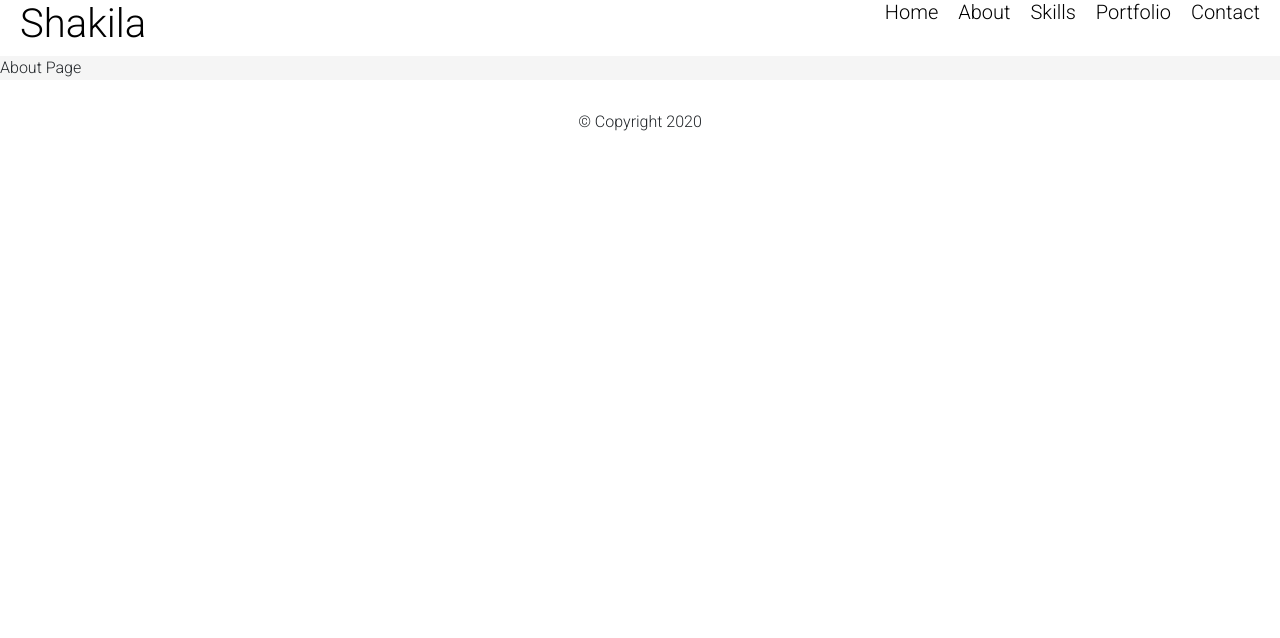
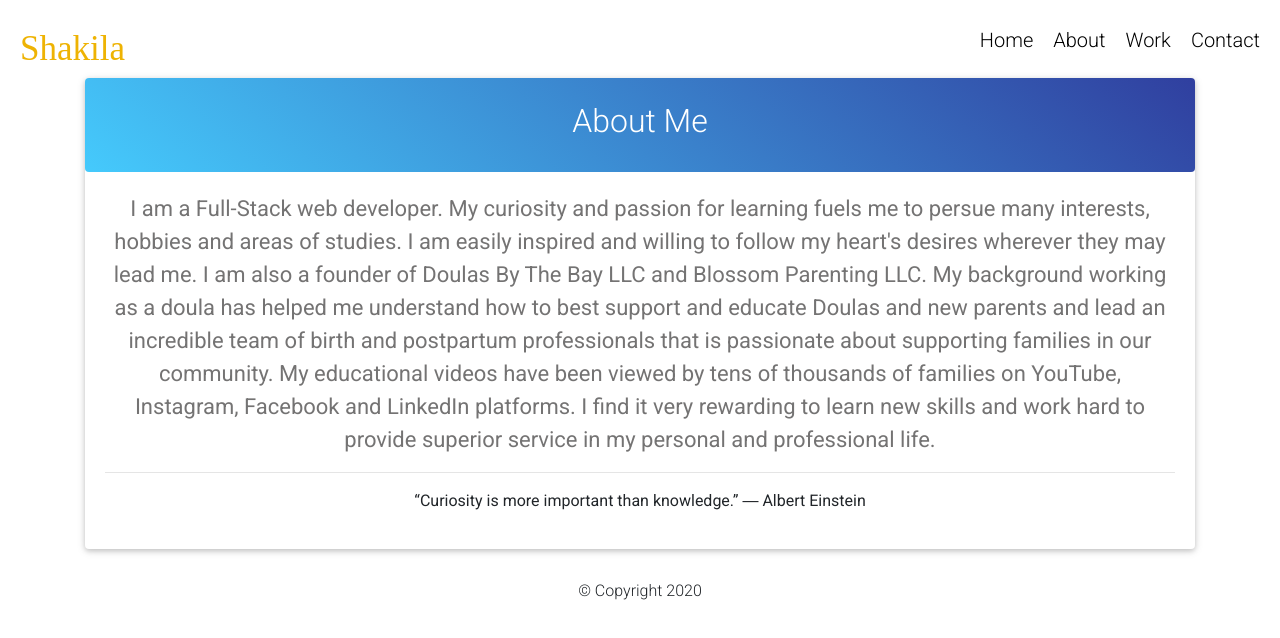
Before and after one commit to shakymary/myReactPortfolio, a React (Create React App) app: page /about in a window 1280 px wide. Shown: the top 638 px of the page. Built offline with nearby package versions, Linux system fonts and the light colour scheme.

Commit message:
added more contents to pages

```diff
--- a/src/App.js
+++ b/src/App.js
@@ -4,8 +4,7 @@ import HomeBody from "./components/HomeBody";
 import Footer from "./components/Footer";
 import { BrowserRouter as Router, Switch, Route } from "react-router-dom";
 import About from "./pages/About";
-import Skills from "./pages/Skills";
-import Portfolio from "./pages/Portfolio";
+import Work from "./pages/Work";
 import Contact from "./pages/Contact";
 
 function App() {
@@ -18,14 +17,9 @@ function App() {
             <About />
             <Footer />
           </Route>
-          <Route path="/skills">
+          <Route path="/work">
             <Header />
-            <Skills />
-            <Footer />
-          </Route>
-          <Route path="/portfolio">
-            <Header />
-            <Portfolio />
+            <Work />
             <Footer />
           </Route>
           <Route path="/contact">
--- a/src/components/Header.js
+++ b/src/components/Header.js
@@ -7,7 +7,7 @@ function Header() {
   return (
     <div className="header">
       <Link to="/">
-        <h1>Shakila</h1>
+        <h1 className="logo">Shakila</h1>
       </Link>
       <NavBar />
     </div>
--- a/src/components/HomeBody.js
+++ b/src/components/HomeBody.js
@@ -4,13 +4,19 @@ import "../style.css";
 function HomeBody() {
   return (
     <div className="home-body ">
-      <div className="home-body-content ">
+      <div className="home-body-content col-4 ">
         <lu>
           <li id="home-body-hi">Hi,</li>
-          <li id="home-body-i'mShakila">I'm Shakila,</li>
-          <li id="home-body-webDeveloper">Web Developer,</li>
+          <li id="home-body-i'mShakila">
+            I'm <span className="landing-color1">Shakila,</span>
+          </li>
+          <li id="home-body-webDeveloper">
+            Web <span className="landing-color2">Developer,</span>
+          </li>
           <li id="home-body-educator">Educator,</li>
-          <li id="home-body-doula">& Doula</li>
+          <li id="home-body-doula">
+            <span className="landing-color3">& </span>Doula
+          </li>
         </lu>
       </div>
       <div className="home-body-image ">
--- a/src/components/NavBar.js
+++ b/src/components/NavBar.js
@@ -11,11 +11,8 @@ function NavBar() {
       <Link to="/about">
         <h5>About</h5>
       </Link>
-      <Link to="/skills">
-        <h5>Skills</h5>
-      </Link>
-      <Link to="/porfolio">
-        <h5>Portfolio</h5>
+      <Link to="/work">
+        <h5>Work</h5>
       </Link>
       <Link to="/contact">
         <h5>Contact</h5>
--- a/src/pages/About.js
+++ b/src/pages/About.js
@@ -1,7 +1,54 @@
 import React from "react";
+import {
+  MDBCard,
+  MDBCardBody,
+  MDBCardImage,
+  MDBCardText,
+  MDBRow,
+  MDBCol,
+} from "mdbreact";
 
-function About() {
-  return <div className="main-body">About Page</div>;
-}
+const CardExample = () => {
+  return (
+    <div className="container">
+      <MDBRow className="">
+        <MDBCol col="4">
+          <MDBCard>
+            <MDBCardImage
+              className="blue-gradient white-text d-flex justify-content-center align-items-center flex-column p-4 rounded"
+              tag="div"
+            >
+              <h2>About Me</h2>
+            </MDBCardImage>
+            <MDBCardBody cascade className="text-center">
+              <MDBCardText className="biography-body">
+                I am a Full-Stack web developer. My curiosity and passion for
+                learning fuels me to persue many interests, hobbies and areas of
+                studies. I am easily inspired and willing to follow my heart's
+                desires wherever they may lead me. I am also a founder of Doulas
+                By The Bay LLC and Blossom Parenting LLC. My background working
+                as a doula has helped me understand how to best support and
+                educate Doulas and new parents and lead an incredible team of
+                birth and postpartum professionals that is passionate about
+                supporting families in our community. My educational videos have
+                been viewed by tens of thousands of families on YouTube,
+                Instagram, Facebook and LinkedIn platforms. I find it very
+                rewarding to learn new skills and work hard to provide superior
+                service in my personal and professional life.
+              </MDBCardText>
+              <hr />
+              <div className="text-center">
+                <p>
+                  “Curiosity is more important than knowledge.” ― Albert
+                  Einstein
+                </p>
+              </div>
+            </MDBCardBody>
+          </MDBCard>
+        </MDBCol>
+      </MDBRow>
+    </div>
+  );
+};
 
-export default About;
+export default CardExample;
--- a/src/pages/Contact.js
+++ b/src/pages/Contact.js
@@ -8,6 +8,7 @@ import {
   MDBBtn,
   MDBInput,
 } from "mdbreact";
+import "../style.css";
 
 const Contact = () => {
   return (
@@ -101,18 +102,36 @@ const Contact = () => {
               <hr className="hr-light my-4" />
               <ul className="list-inline text-center list-unstyled">
                 <li className="list-inline-item">
-                  <a href="#!" className="p-2 fa-lg w-ic">
-                    <MDBIcon fab icon="facebook" />
+                  <a
+                    href="https://github.com/shakymary"
+                    className="p-2 fa-lg w-ic"
+                  >
+                    <MDBIcon className="icons" fab icon="github" />
+                  </a>
+                </li>
+
+                <li className="list-inline-item">
+                  <a
+                    href="https://www.linkedin.com/in/shakila-marando-33432515/"
+                    className="p-2 fa-lg w-ic"
+                  >
+                    <MDBIcon className="icons" fab icon="linkedin-in" />
                   </a>
                 </li>
                 <li className="list-inline-item">
-                  <a href="#!" className="p-2 fa-lg w-ic">
-                    <MDBIcon fab icon="linkedin-in" />
+                  <a
+                    href="https://www.instagram.com/blossomparenting/"
+                    className="p-2 fa-lg w-ic"
+                  >
+                    <MDBIcon className="icons" fab icon="instagram" />
                   </a>
                 </li>
                 <li className="list-inline-item">
-                  <a href="#!" className="p-2 fa-lg w-ic">
-                    <MDBIcon fab icon="instagram" />
+                  <a
+                    href="https://www.facebook.com/shakila.marando"
+                    className="p-2 fa-lg w-ic"
+                  >
+                    <MDBIcon className="icons" fab icon="facebook" />
                   </a>
                 </li>
               </ul>
--- a/src/pages/Portfolio.js
+++ /dev/null
@@ -1,7 +0,0 @@
-import React from "react";
-
-function Portfolio() {
-  return <div>Portfolio Page</div>;
-}
-
-export default Portfolio;
--- a/src/pages/Skills.js
+++ /dev/null
@@ -1,7 +0,0 @@
-import React from "react";
-
-function Skills() {
-  return <div>Skills Page</div>;
-}
-
-export default Skills;
--- /dev/null
+++ b/src/pages/Work.js
@@ -0,0 +1,26 @@
+import React from "react";
+import { MDBListGroup, MDBListGroupItem, MDBContainer } from "mdbreact";
+import "../style.css";
+
+const MyListGroup = () => {
+  return (
+    <MDBContainer className="work-container">
+      <MDBListGroup style={{ width: "50rem" }}>
+        <MDBListGroupItem href="#" active>
+          <h2 className="pages-title">My Work</h2>
+        </MDBListGroupItem>
+        <MDBListGroupItem href="https://github.com/shakymary">
+          Full-Stack Web Developer
+        </MDBListGroupItem>
+        <MDBListGroupItem href="https://www.instagram.com/blossomparenting/">
+          Doulas & New Parent Educator
+        </MDBListGroupItem>
+        <MDBListGroupItem href="https://doulasbythebay.com/my-team.html">
+          Birth & Postpartum Doula{" "}
+        </MDBListGroupItem>
+      </MDBListGroup>
+    </MDBContainer>
+  );
+};
+
+export default MyListGroup;
--- a/src/style.css
+++ b/src/style.css
@@ -3,6 +3,7 @@
   display: flex;
   justify-content: space-between;
   padding-left: 20px;
+  padding-top: 28px;
 }
 
 body,
@@ -28,6 +29,7 @@ h5 {
   padding-left: 100px;
   font-size: 35px;
   background-color: whitesmoke;
+  padding-top: 30px;
 }
 
 .home-body-content {
@@ -51,8 +53,42 @@ a {
 
 li {
   list-style-type: none;
-  color: black;
+  color: #ffc107;
 }
 .main-body {
   background-color: whitesmoke;
 }
+.icons {
+  font-size: 40px;
+}
+.pages-title {
+  text-align: center !important;
+}
+
+.logo {
+  color: #eeb303 !important;
+  font-size: 35px !important;
+  font-family: cursive;
+}
+
+.landing-color1 {
+  color: rgb(108, 196, 8);
+}
+.landing-color2 {
+  color: rgb(34, 165, 218);
+}
+.landing-color3 {
+  color: rgb(59, 25, 25);
+}
+
+.col-4 {
+  justify-content: center;
+}
+
+.biography-body {
+  font-size: 22px !important;
+}
+
+MDBListGroupItem {
+  justify-content: center !important;
+}
```
